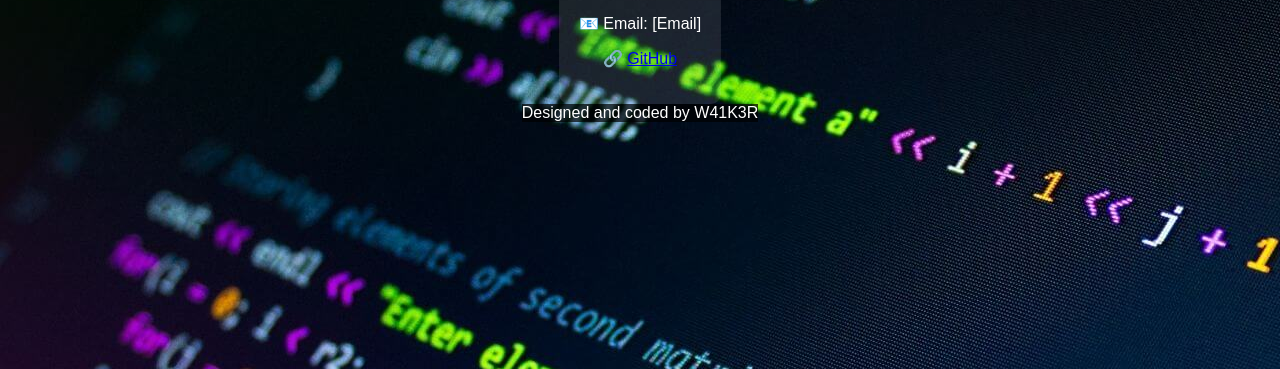
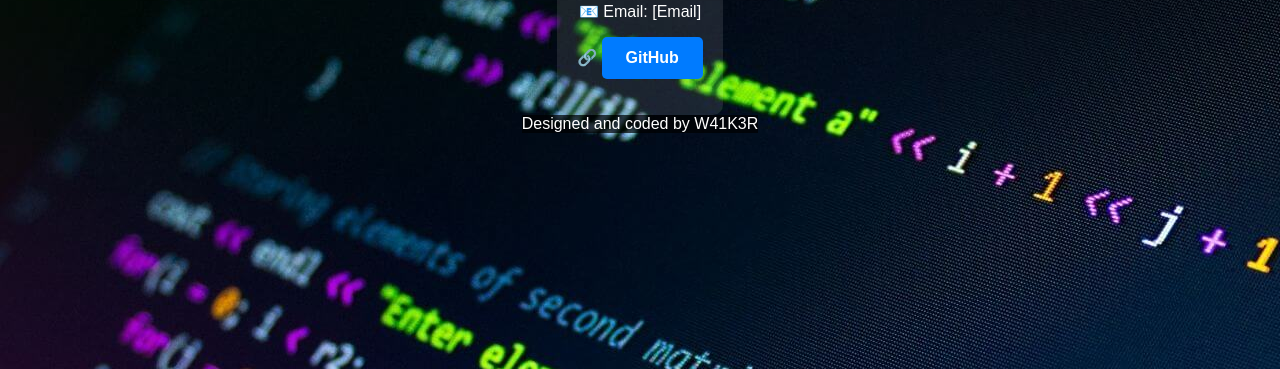
Before and after one commit to W41K3R07/W41K3R07.github.io, a plain HTML site: page kontakt.html in a window 1280 px wide. Shown: the part 431-800 px from the top of the page. Drawn offline with Linux system fonts and the light colour scheme.

Commit message:
Update styleK.css

```diff
--- a/styleK.css
+++ b/styleK.css
@@ -50,6 +50,23 @@ header a:hover h1 {
     height: auto;
     margin-bottom: 10px;
 }
+ .buttons {
+            display: flex;
+            gap: 20px;
+        }
+        .button {
+            display: inline-block;
+            padding: 12px 24px;
+            background: #007BFF;
+            color: white;
+            text-decoration: none;
+            border-radius: 5px;
+            font-weight: bold;
+            transition: 0.3s;
+        }
+        .button:hover {
+            background: #0056b3;
+        }
 #cpp,#csh,#git{
     height: 56px;
     width: 56px;
```
